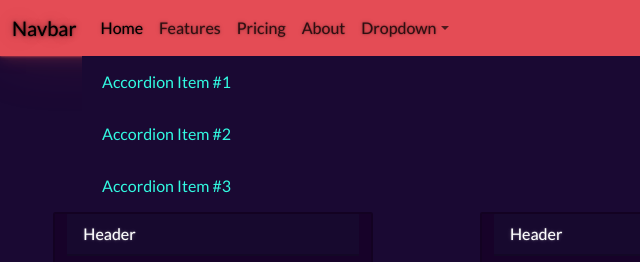
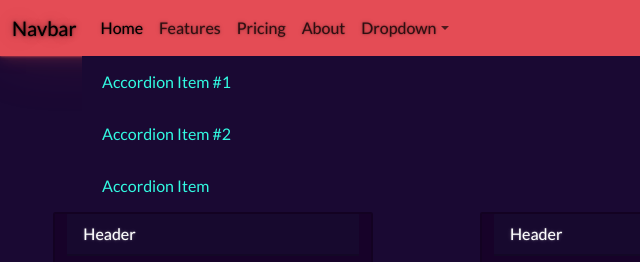
Before and after one commit to dinarktits/test222, a plain HTML site: page index.html in a window 1280 px wide. Shown: the top 262 px of the page, 0-640 px from the left. Drawn offline with nearby package versions, Linux system fonts and the light colour scheme.

Commit message:
test commit

```diff
--- a/index.html
+++ b/index.html
@@ -99,7 +99,7 @@
             <h2 class="accordion-header" id="headingThree">
                 <button class="accordion-button collapsed" type="button" data-bs-toggle="collapse"
                     data-bs-target="#collapseThree" aria-expanded="false" aria-controls="collapseThree">
-                    Accordion Item #3
+                    Accordion Item
                 </button>
             </h2>
             <div id="collapseThree" class="accordion-collapse collapse" aria-labelledby="headingThree"
```
